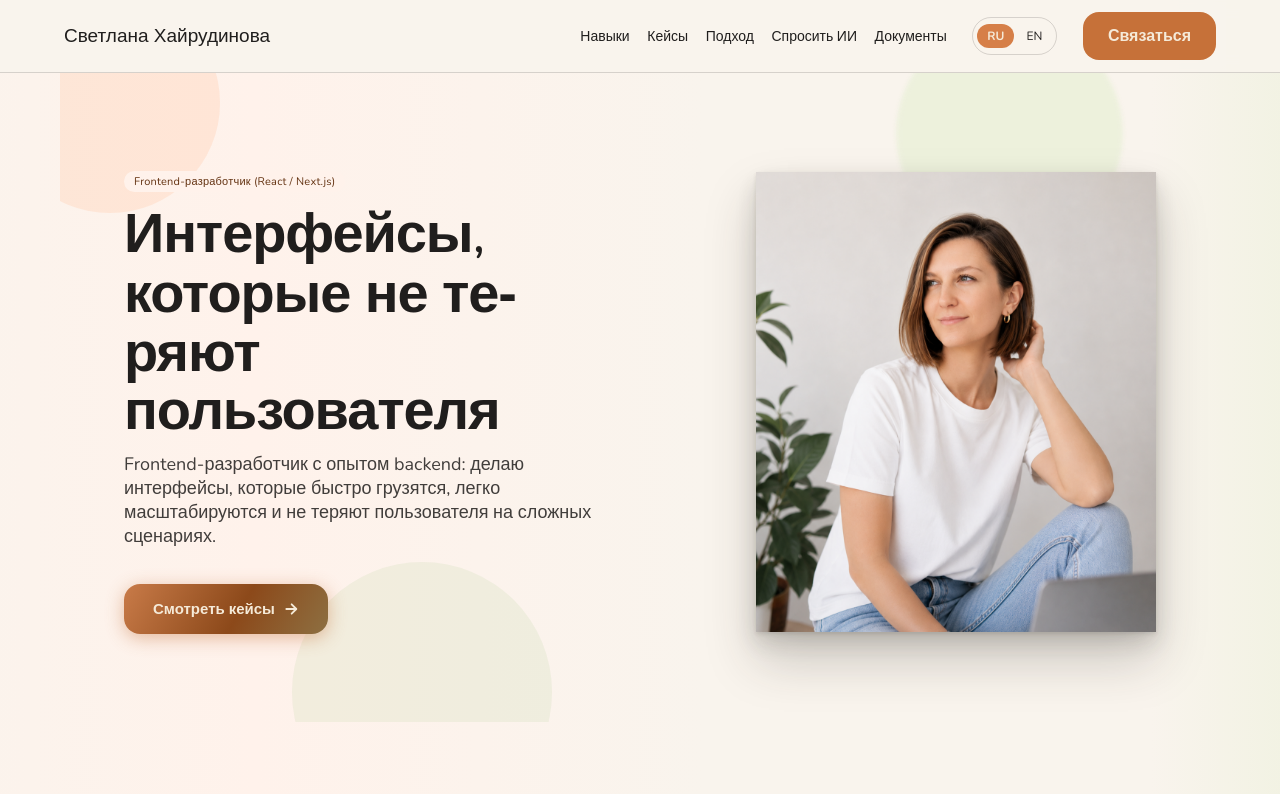
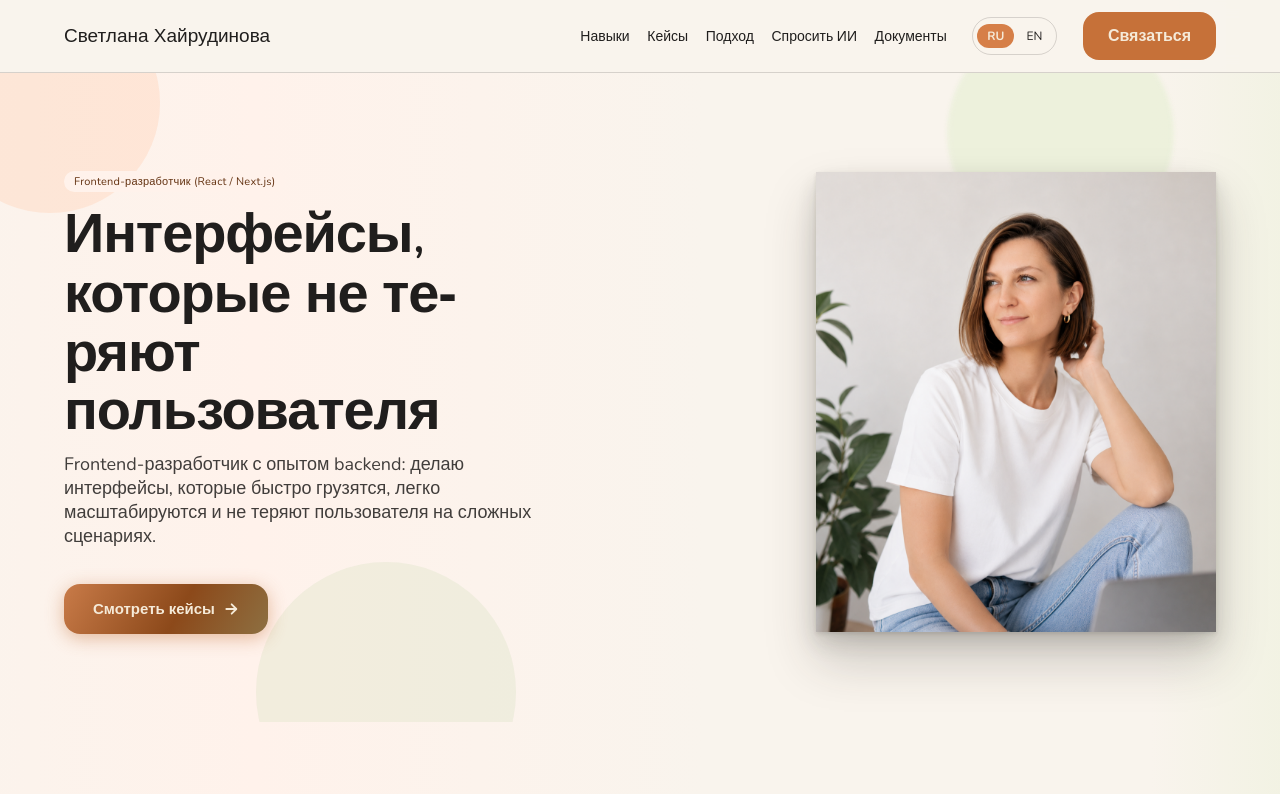
Before and after one commit to Sharymka/portfolio, a Next.js app: page / in a window 1280 px wide. Shown: the top 794 px of the page. Built offline with nearby package versions, Linux system fonts and the light colour scheme; a web font is replaced by a local one.

Commit message:
fix: increase Hero section max-width to 1660px for better alignment

```diff
--- a/src/widgets/hero/hero.module.scss
+++ b/src/widgets/hero/hero.module.scss
@@ -5,7 +5,7 @@
   align-items: center;
   gap: clamp(8px, 1.5vw, 16px);
   flex-wrap: wrap;
-  max-width: 1160px;
+  max-width: 1660px;
   margin: 0 auto;
   padding: clamp(48px, 8vw, 96px) clamp(20px, 5vw, 64px) clamp(56px, 7vw, 88px);
   overflow: hidden;
```
